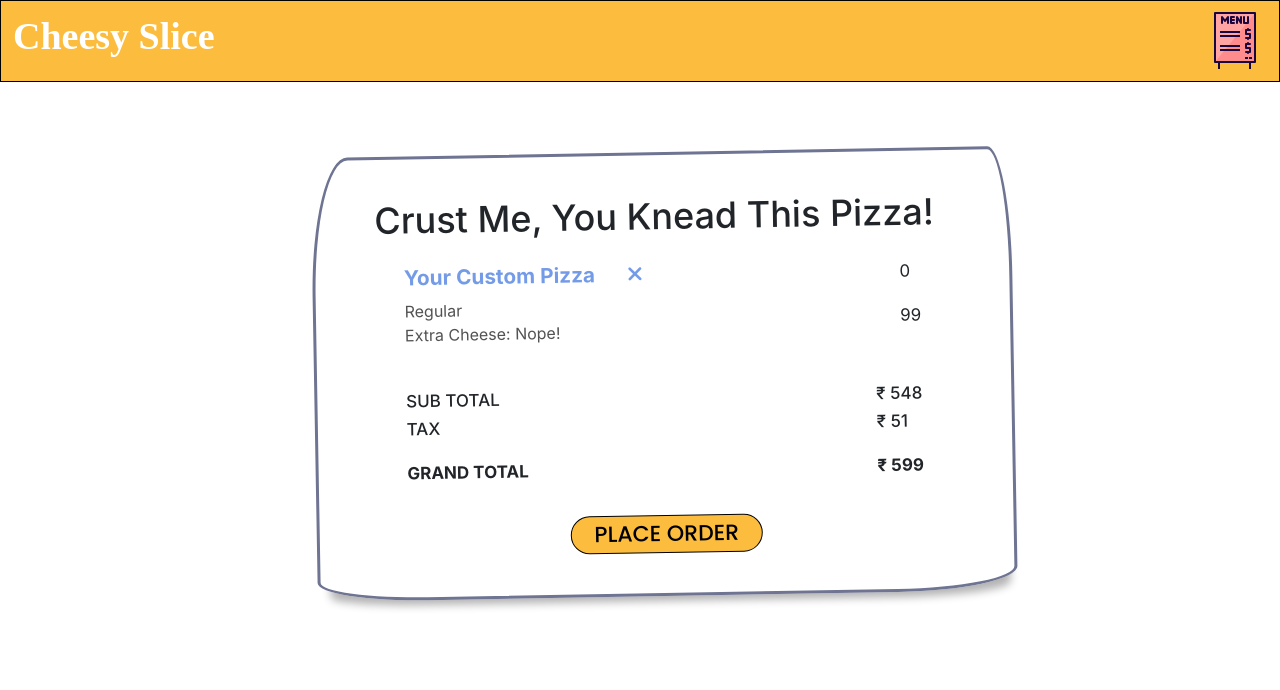
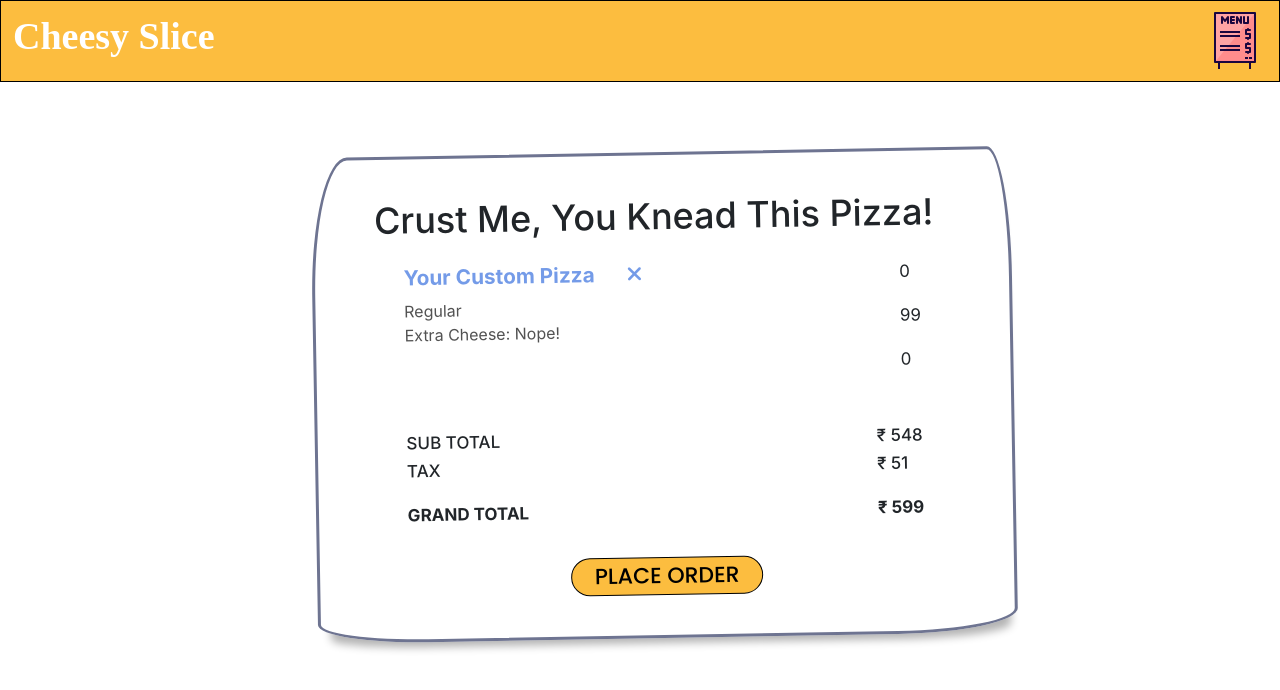
Before and after one commit to eyekavya/BurgerApp-React, a React (Create React App) app: page /cart in a window 1280 px wide. Shown: the top 690 px of the page. Built offline with nearby package versions, Linux system fonts and the light colour scheme; a web font is replaced by a local one.

Commit message:
added cheese price functionality

```diff
--- a/src/components/Cart/Cart.js
+++ b/src/components/Cart/Cart.js
@@ -3,7 +3,7 @@ import { StyledCart } from "./StyledCart";
 import { usePizza } from "../../context/pizzaContext";
 
 function Cart() {
-  const { pizza, toppingPrice, sizePrice } = usePizza();
+  const { pizza, toppingPrice, sizePrice, cheesePrice } = usePizza();
 
   const { toppings, size, cheese } = pizza;
 
@@ -42,6 +42,7 @@ function Cart() {
               <div className="pizza-price">
                 <p>{toppingPrice}</p>
                 <p>{sizePrice}</p>
+                <p>{cheesePrice}</p>
               </div>
             </div>
           </div>
--- a/src/components/Cheese/Cheese.js
+++ b/src/components/Cheese/Cheese.js
@@ -1,15 +1,20 @@
-import React from "react";
+import React, { useEffect } from "react";
 import { StyledCheese } from "./StyledCheese";
 import { usePizza } from "../../context/pizzaContext";
 
 function Cheese() {
-  const { pizza, setPizza } = usePizza();
+  const { pizza, setPizza, setCheesePrice } = usePizza();
   const { cheese } = pizza;
 
   const updateCheese = (event) => {
     setPizza({ ...pizza, cheese: !cheese });
-    console.log(pizza);
   };
+
+  useEffect(() => {
+    let selectedCheese = pizza.cheese;
+    console.log(selectedCheese);
+    selectedCheese ? setCheesePrice(50) : setCheesePrice(0);
+  }, [pizza]);
 
   return (
     <StyledCheese>
```
